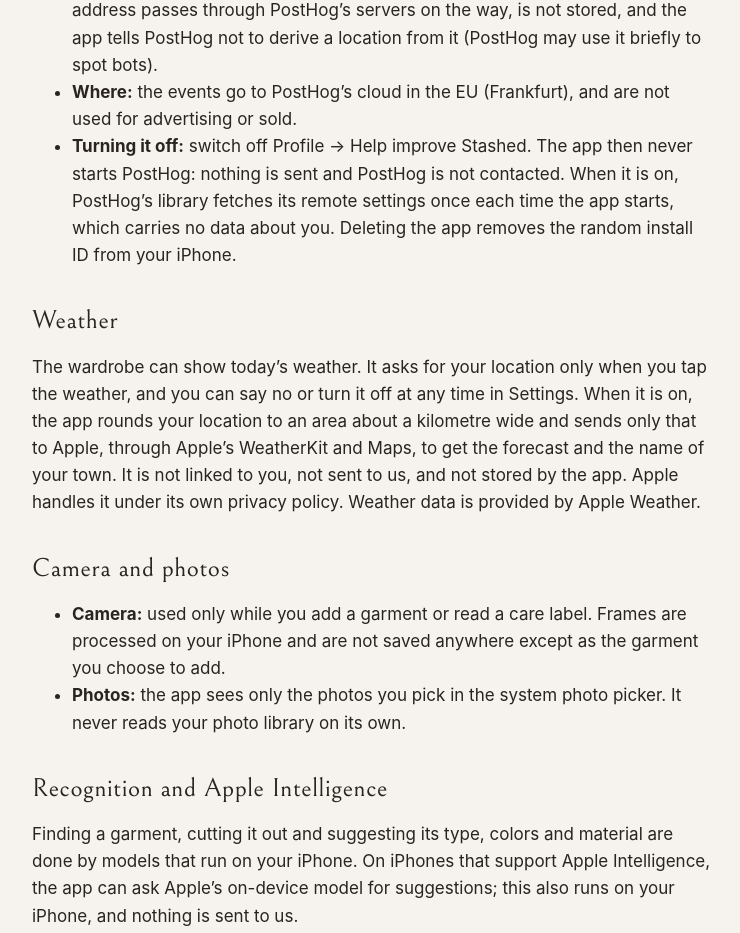
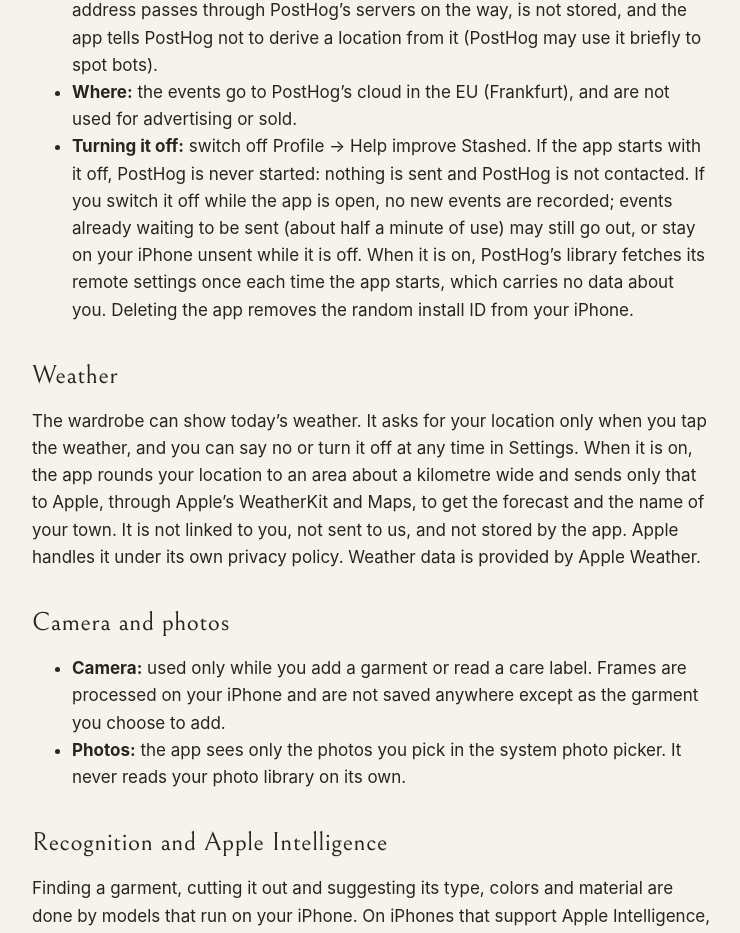
Before and after one commit to timjoh92/stashed, a plain HTML site: page privacy/index.html in a window 1280 px wide. Shown: the part 1131-2064 px from the top of the page, without its empty margins (268-1008 px from the left). Drawn offline with Linux system fonts and the light colour scheme.

Commit message:
Privacy policy: switching off mid-session, what happens to waiting events
Co-Authored-By: Claude Opus 5.5 <noreply@anthropic.com>
Claude-Session: https://claude.ai/code/session_01HhDbV8j762knM9QJiDRvgP

```diff
--- a/privacy/index.html
+++ b/privacy/index.html
@@ -31,7 +31,7 @@
 <li><strong>What is sent:</strong> events such as “a garment was added”, “a style was opened” or “a filter was used”, with simple counts and categories (for example how many garments you have, or the type of a garment, such as “Jackets”). Also what PostHog’s library adds to every event: the app version and build, your iPhone model (the general kind, such as “iPhone”), iOS version, language, time zone, screen size, whether you are on Wi-Fi or cellular, and whether the app is a TestFlight build. Plus a random install ID and a session ID that change nothing about who you are and are not linked to you. No profile of you is created.</li>
 <li><strong>What is never sent:</strong> your photos or cut-outs, the names of your garments or styles, brands, notes, prices, or anything you type. There is no account, and your name, email address and the advertising identifier are never used. We do not store your IP address or work out your location from these events: your IP address passes through PostHog’s servers on the way, is not stored, and the app tells PostHog not to derive a location from it (PostHog may use it briefly to spot bots).</li>
 <li><strong>Where:</strong> the events go to PostHog’s cloud in the EU (Frankfurt), and are not used for advertising or sold.</li>
-<li><strong>Turning it off:</strong> switch off Profile → Help improve Stashed. The app then never starts PostHog: nothing is sent and PostHog is not contacted. When it is on, PostHog’s library fetches its remote settings once each time the app starts, which carries no data about you. Deleting the app removes the random install ID from your iPhone.</li>
+<li><strong>Turning it off:</strong> switch off Profile → Help improve Stashed. If the app starts with it off, PostHog is never started: nothing is sent and PostHog is not contacted. If you switch it off while the app is open, no new events are recorded; events already waiting to be sent (about half a minute of use) may still go out, or stay on your iPhone unsent while it is off. When it is on, PostHog’s library fetches its remote settings once each time the app starts, which carries no data about you. Deleting the app removes the random install ID from your iPhone.</li>
 </ul>
 
 <h2>Weather</h2>
```
